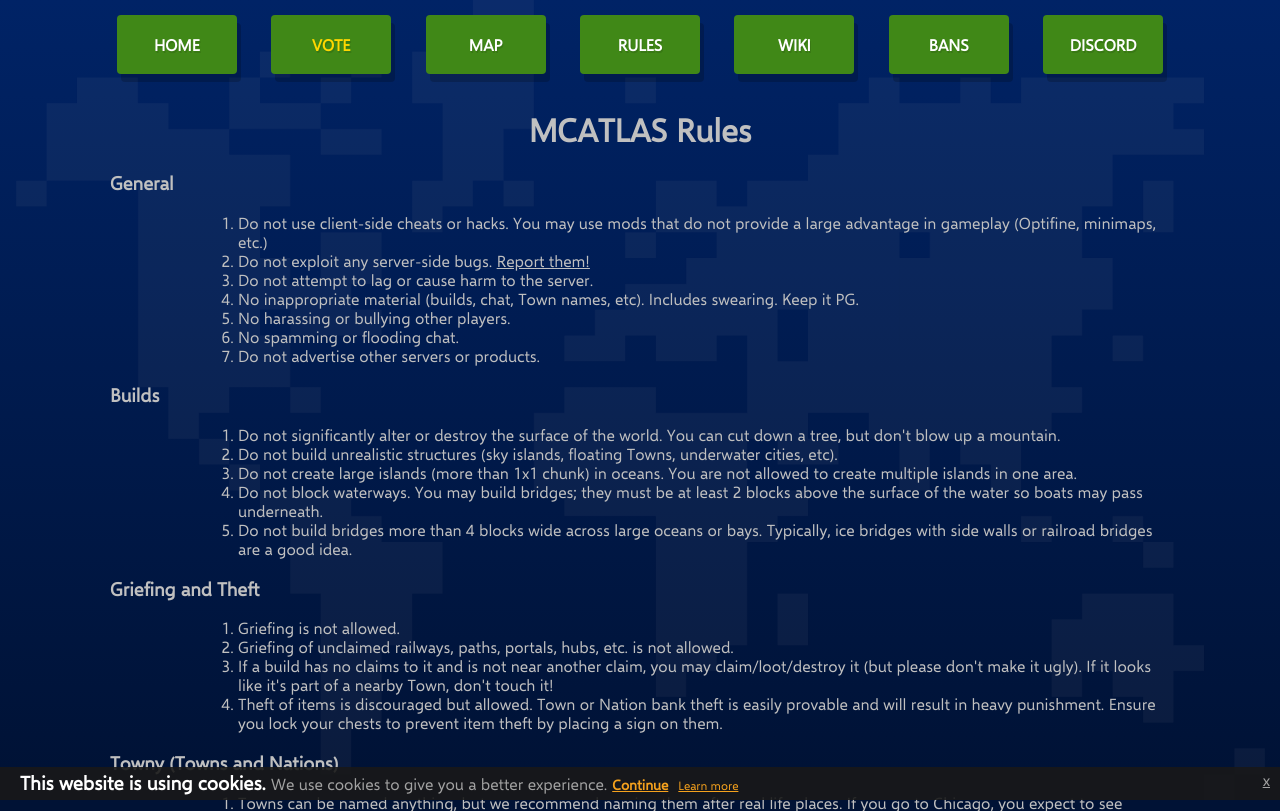
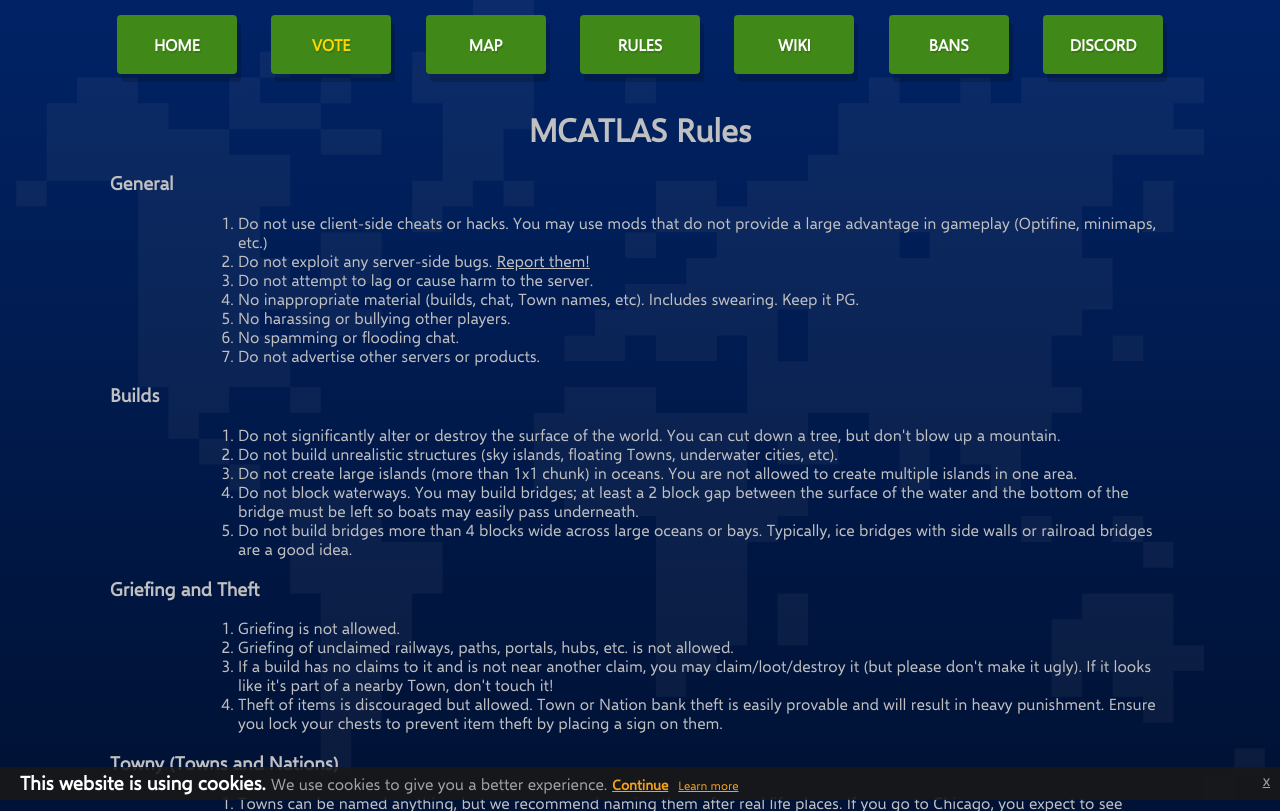
Before and after one commit to Tominous/mcatlas.net, a PHP site: page /rules in a window 1280 px wide. Shown: the top 811 px of the page. Run offline with PHP 8.4, Linux system fonts and the light colour scheme.

Commit message:
rules wording

```diff
--- a/rules.php
+++ b/rules.php
@@ -25,7 +25,7 @@
 					<li class="rule-list-entry">Do not significantly alter or destroy the surface of the world. You can cut down a tree, but don't blow up a mountain.</li>
 					<li class="rule-list-entry">Do not build unrealistic structures (sky islands, floating Towns, underwater cities, etc).</li>
 					<li class="rule-list-entry">Do not create large islands (more than 1x1 chunk) in oceans. You are not allowed to create multiple islands in one area.</li>
-					<li class="rule-list-entry">Do not block waterways. You may build bridges; they must be at least 2 blocks above the surface of the water so boats may pass underneath.</li>
+					<li class="rule-list-entry">Do not block waterways. You may build bridges; at least a 2 block gap between the surface of the water and the bottom of the bridge must be left so boats may easily pass underneath.</li>
 					<li class="rule-list-entry">Do not build bridges more than 4 blocks wide across large oceans or bays. Typically, ice bridges with side walls or railroad bridges are a good idea.</li>
 				</ol>
 				<h3>Griefing and Theft</h3>
```
